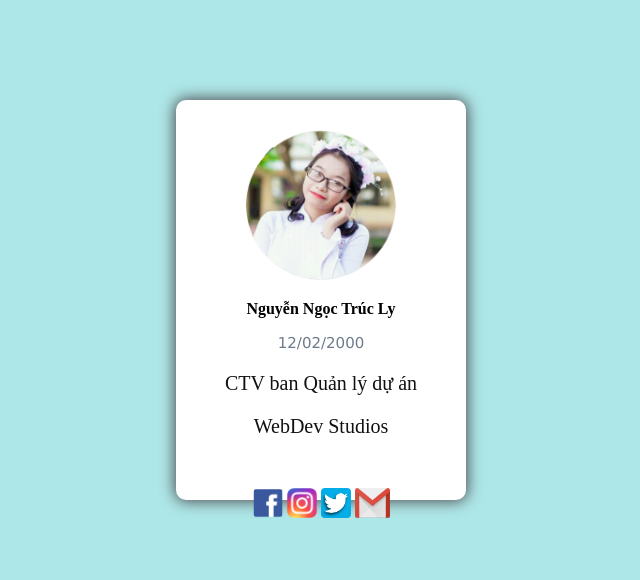
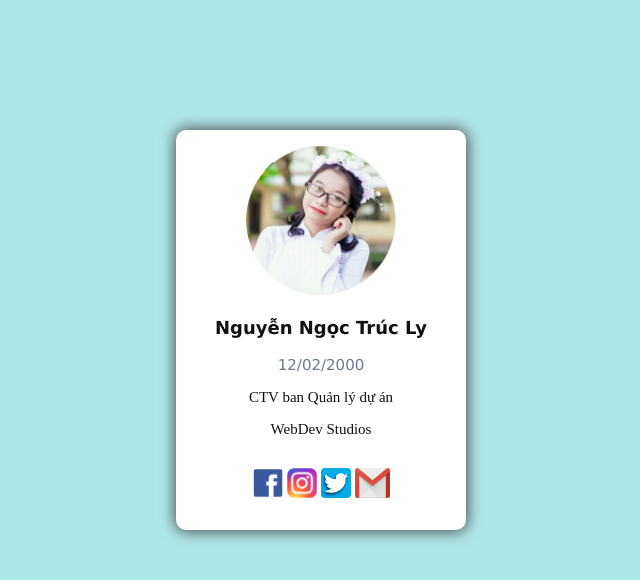
Before and after one commit to Lykinhcan/Lykinhcan.github.io, a plain HTML site: page index.html in a window 1280 px wide. Shown: the whole page, without its empty margins (319-959 px from the left). Drawn offline with Linux system fonts and the light colour scheme.

Commit message:
Update CSS.css

```diff
--- a/CSS/CSS.css
+++ b/CSS/CSS.css
@@ -6,7 +6,7 @@
 		height: 400px;
 		text-align: center;
 		margin: auto;
-		margin-top: 100px;
+		margin-top: 130px;
 		background-color: #FFFFFF;
 		-webkit-border-radius: 10px;
 		-moz-border-radius: 10px;
@@ -18,21 +18,26 @@
 		background:#FFFFFF;
 	}
 .CardName img{
-	margin-top: 30px;
+	margin-top: 15px;
 }
 .Font1{
 		color: #111111;
 		text-align: center;
-		front-family: Geneva;
-		font-size: 20px;
+		front-family: Verdana, sans-serif;
+		font-size: 15px;
 	}
 .Font2{
 	color: #6C7B8B;
 	text-align: center;
-	font-family: Geneva;
+	font-family: Verdana, sans-serif;
 	font-size: 15px;
 }
+.Font3{
+        color: #111111;
+        text-align: center;
+        font-size: 18px;
+        font-family: Verdana, sans-serif;
 
 .LogoIcon img{
-	margin-bottom: 20px;
+	margin: 10px;
 }
```
